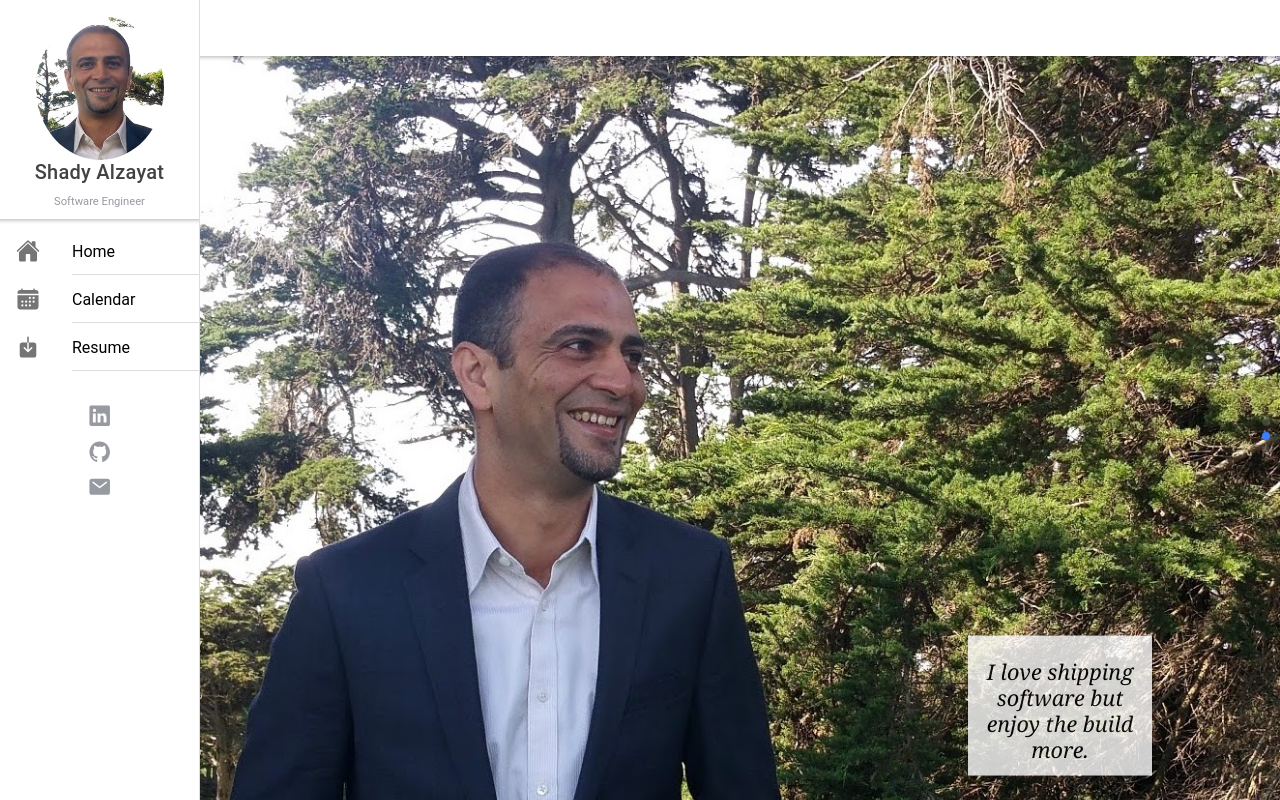
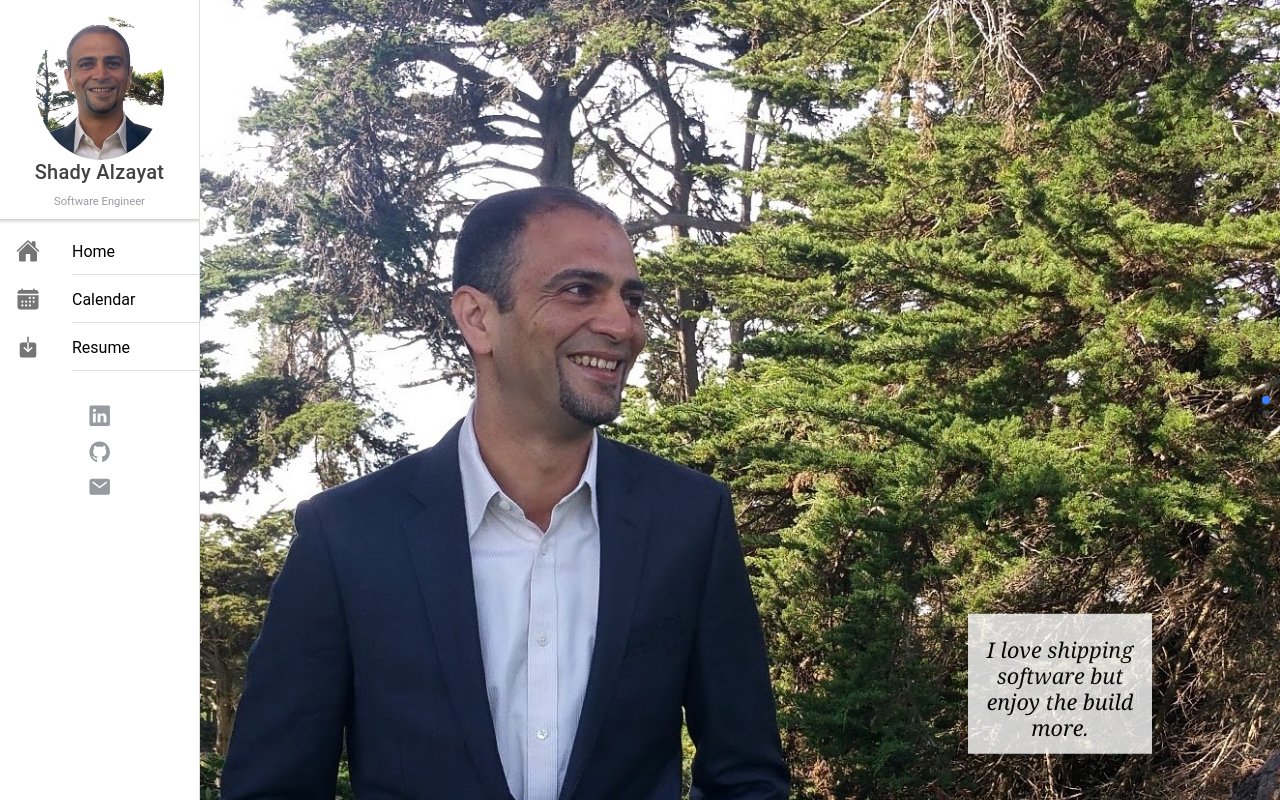
Before and after one commit to ShadyAlzayat/react-ionic-portfolio, a React (Create React App) app: page /#/home in a window 1280 px wide. Built offline with nearby package versions, Linux system fonts and the light colour scheme; the HTML template or start-up script is replaced by a standard one.

Commit message:
conditional header

```diff
--- a/src/App.tsx
+++ b/src/App.tsx
@@ -4,11 +4,14 @@ import { IonApp, IonPage, IonSplitPane } from '@ionic/react';
 import { IonReactRouter } from '@ionic/react-router';
 import { AppPage } from './declarations';
 
+/* components */
 import Menu from './components/Menu';
 import Home from './pages/Home';
 import List from './pages/List';
 import Projects from './pages/Projects';
 import Calendar from './pages/Calendar';
+
+/* icons */
 import { home, list, desktop, calendar } from 'ionicons/icons';
 
 /* Core CSS required for Ionic components to work properly */
--- a/src/pages/Home.css
+++ b/src/pages/Home.css
@@ -3,7 +3,7 @@
   overflow: hidden;
 }
 .intro-slides {
-  height: 95vh;
+  height: 100vh;
   background-repeat: no-repeat;
   background-size: cover;
 }
--- a/src/pages/Home.tsx
+++ b/src/pages/Home.tsx
@@ -19,6 +19,7 @@ import {
   IonSlides,
   IonSlide
 } from '@ionic/react';
+
 import { book, build, download, colorFill, grid } from 'ionicons/icons';
 import React from 'react';
 import './Home.css';
@@ -51,14 +52,14 @@ const slideOpts = {
 const HomePage: React.FunctionComponent = () => {
   return (
     <>
-      <IonHeader>
+      <IonHeader className='ion-hide-md-up'>
         <IonToolbar>
           <IonButtons slot='start'>
             <IonMenuButton />
           </IonButtons>
-          {/* <IonTitle className='animated fadeInLeft ion-text-center'>
+          <IonTitle className='animated fadeInLeft ion-text-center'>
             Shady Alzayat
-          </IonTitle> */}
+          </IonTitle>
         </IonToolbar>
       </IonHeader>
       <IonContent>
```
